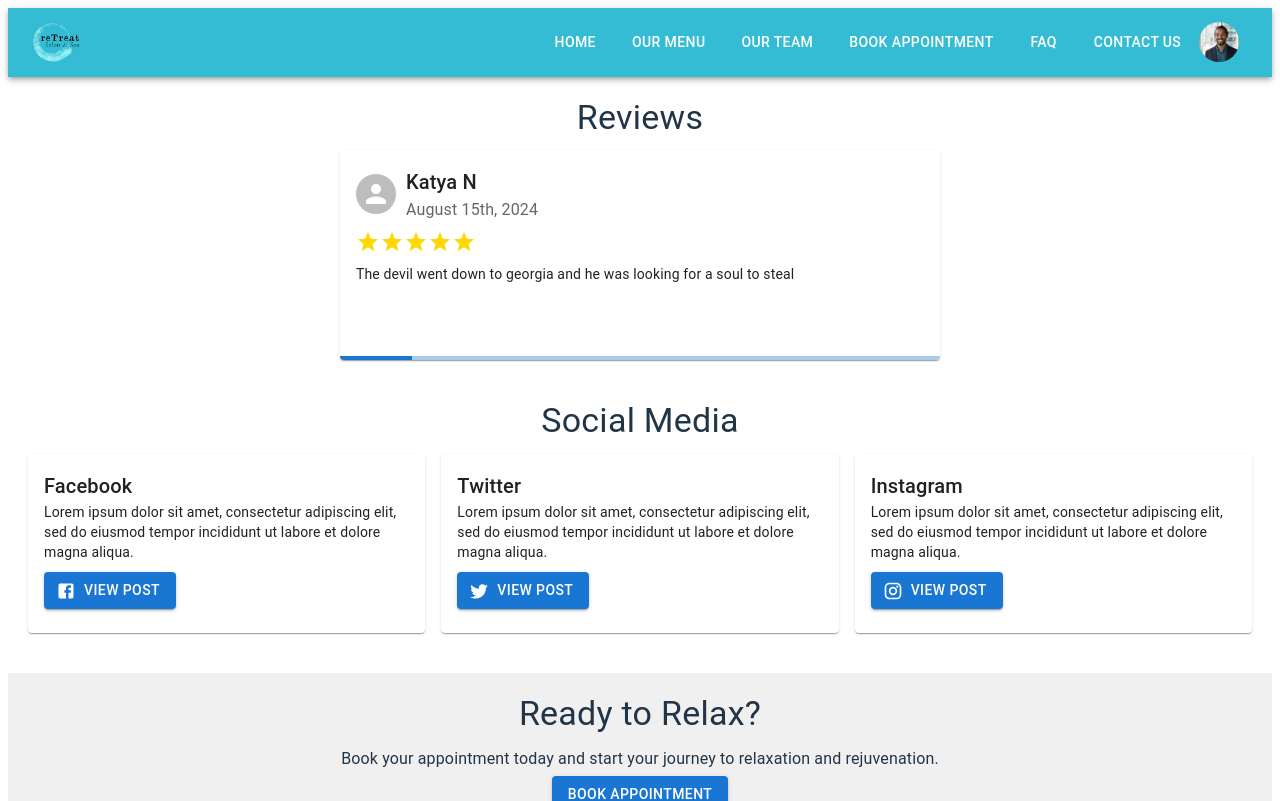
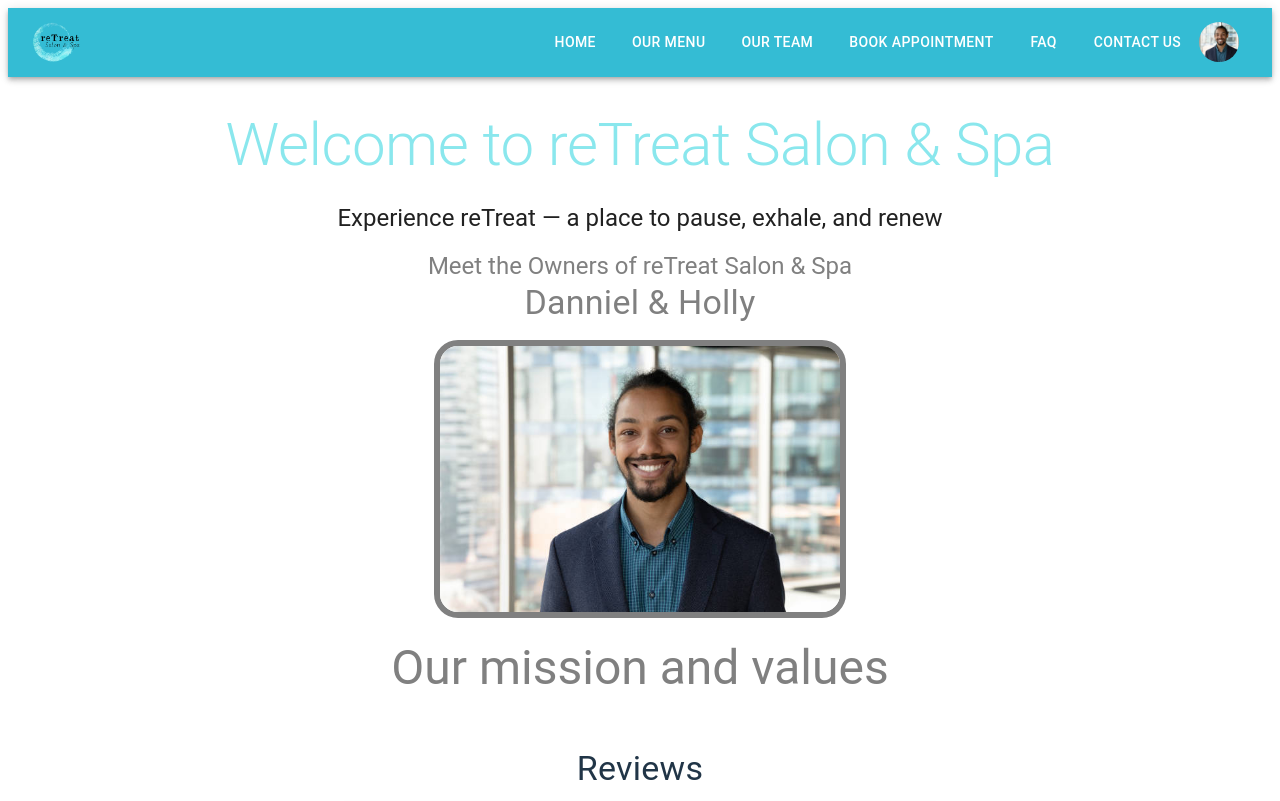
Before and after one commit to The-Fella-s/reTreat, a React (Vite) app in the folder frontend/: page / in a window 1280 px wide. Shown: the top 801 px of the page. Built offline with nearby package versions, Linux system fonts and the light colour scheme.

Commit message:
Added base front page

```diff
--- a/frontend/src/App.jsx
+++ b/frontend/src/App.jsx
@@ -19,6 +19,7 @@ import 'react-toastify/dist/ReactToastify.css';
 import Payment from "./pages/Payment.jsx";
 import { ThemeProvider } from '@mui/material/styles';
 import theme from './components/Theme.jsx'
+import Main from './components/MainPage.jsx';
 
 function App() {
   //Test for notification pop up on main page
@@ -33,7 +34,6 @@ function App() {
       {/* Navigation Bar is outside the routes, it will show on every page */}
       <ThemeProvider theme = {theme}>
       <NavBar/>
-      </ThemeProvider>
 
       <div>
         {/* Place ToastContainer here */}
@@ -43,6 +43,7 @@ function App() {
           {/* Home Page (Main content) */}
           <Route path="/" element={
             <>
+              <Main />
               <Reviews />
               <SocialMedia />
               <ReadyToRelax />
@@ -78,10 +79,10 @@ function App() {
         </Routes>
 
         {/* Footer is outside the routes, it will show on every page */}
-        <ThemeProvider theme = {theme}>
+
         <Footer />
-        </ThemeProvider>
       </div>
+      </ThemeProvider>
     </Router>
   );
 }
--- /dev/null
+++ b/frontend/src/components/MainPage.jsx
@@ -0,0 +1,45 @@
+import React from 'react';
+import { Box, Button, Container, Grid2, Typography, Card, CardContent, autocompleteClasses } from '@mui/material';
+import img from '/src/assets/StockImage.jpg';
+
+function MainPage() {
+    return (
+        <Container maxWidth="lg" sx={{ mt: 4, mb: 4 }}>
+            {/* Header Section */}
+            <Box sx={{ textAlign: 'center', mb: 4, color: 'primary.main' }}>
+                <Typography variant="h2" component="h1" gutterBottom>
+                    Welcome to reTreat Salon & Spa
+                </Typography>
+                <Typography variant="h5" color="text.primary" sx={{ mb: 2 }}>
+                    Experience reTreat — a place to pause, exhale, and renew
+                </Typography>
+                <Typography variant = "h5" color = "gray" sx={{ mb: 0 }}>
+                    Meet the Owners of reTreat Salon & Spa
+                </Typography>
+                <Typography variant = "h4" color = "Gray" sx={{ mb: 0 }}>
+                    Danniel & Holly
+                </Typography>
+                <Box
+                    component = "img"
+                    src = {img}
+                    alt = "Danniel&Holly"
+                    sx = {{
+                        mb: 2,
+                        width: '100%',
+                        maxWidth: 400,
+                        height: 'auto',
+                        mt: 2,
+                        borderRadius: 6,
+                        border: 6,
+                        borderColor: 'gray'
+                    }}
+                />
+                <Typography variant = 'h3' color = "gray" sx = {{mb: 2}}>
+                    Our mission and values
+                </Typography>
+            </Box>
+        </Container>
+    );
+}
+
+export default MainPage;
```
